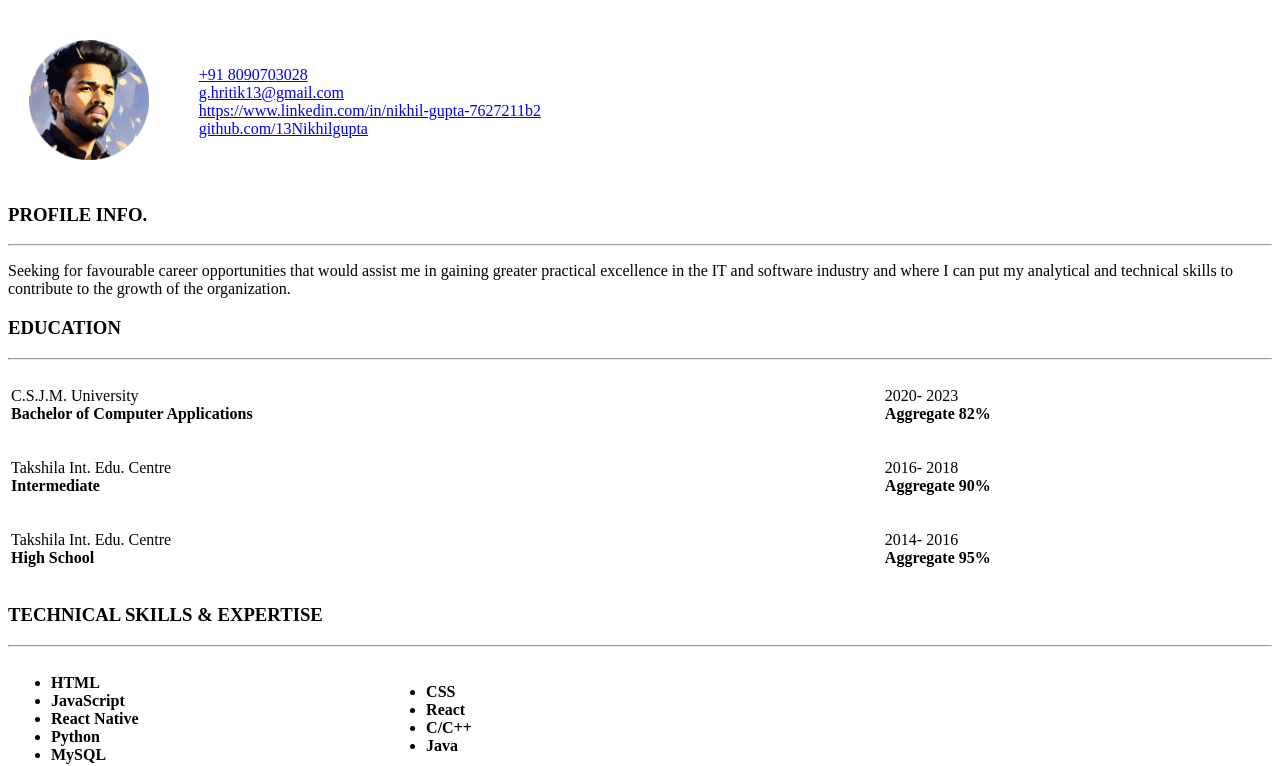
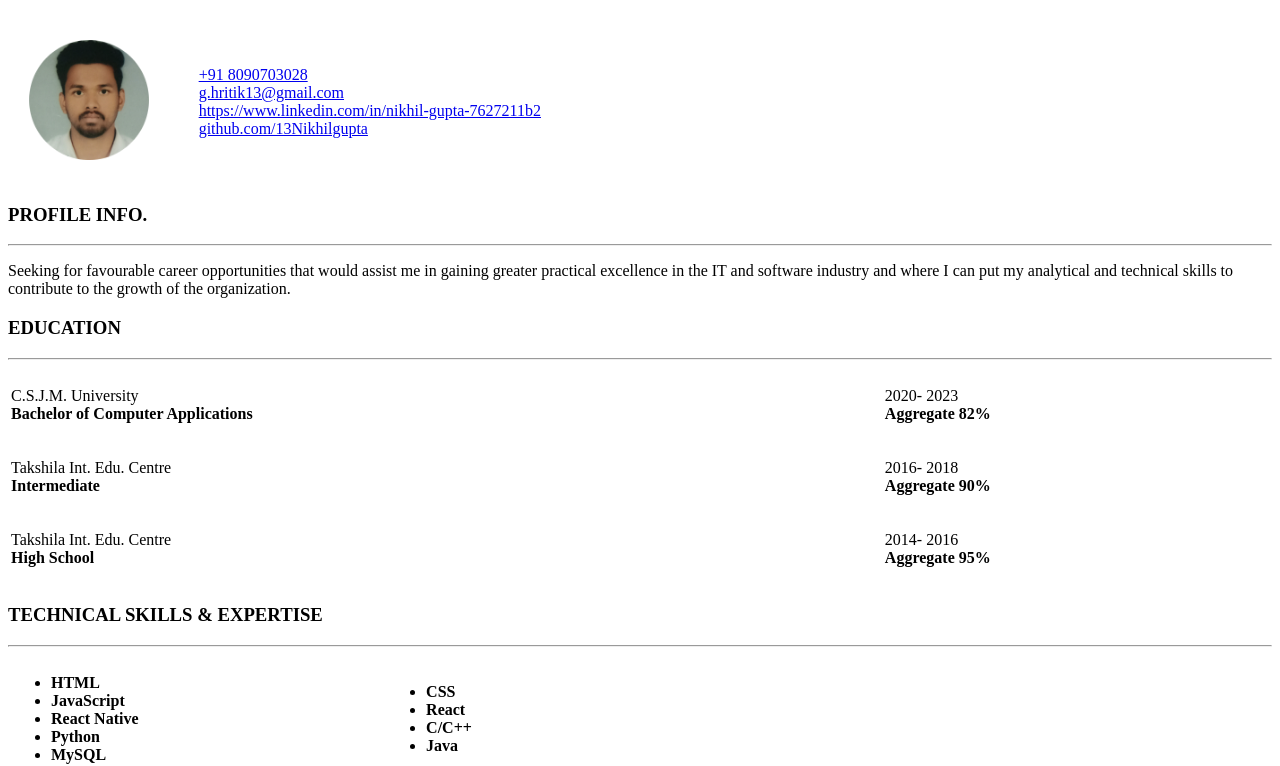
Before and after one commit to 13Nikhilgupta/CV, a plain HTML site: page index.html in a window 1280 px wide. Shown: the part 61-827 px from the top of the page. Drawn offline with Linux system fonts and the light colour scheme.

Commit message:
Update index.html
Changed profile photo and add Icon.

```diff
--- a/index.html
+++ b/index.html
@@ -3,12 +3,13 @@
 <head>
   <meta charset="UTF-8"/>
   <title>Nikhil Gupta</title>
+  <link rel="icon" href="img/img2.png">
 </head>
 <body>
 <h1>Nikhil Gupta</h1>
 <table width="50%" cellspacing="20">
 <tr>
-  <td><img src=".\img\img2.png" alt="Profile" height="120" width="120"></td>
+  <td><img src=".\img\img1.png" alt="Profile" height="120" width="120"></td>
   <td><a href="tel:+918090703028">+91 8090703028</a><br>
   <a href="mailto: g.hritik13@gmail.com">g.hritik13@gmail.com</a><br>
   <a href="https://www.linkedin.com/in/nikhil-gupta-7627211b2">https://www.linkedin.com/in/nikhil-gupta-7627211b2</a><br>
```
